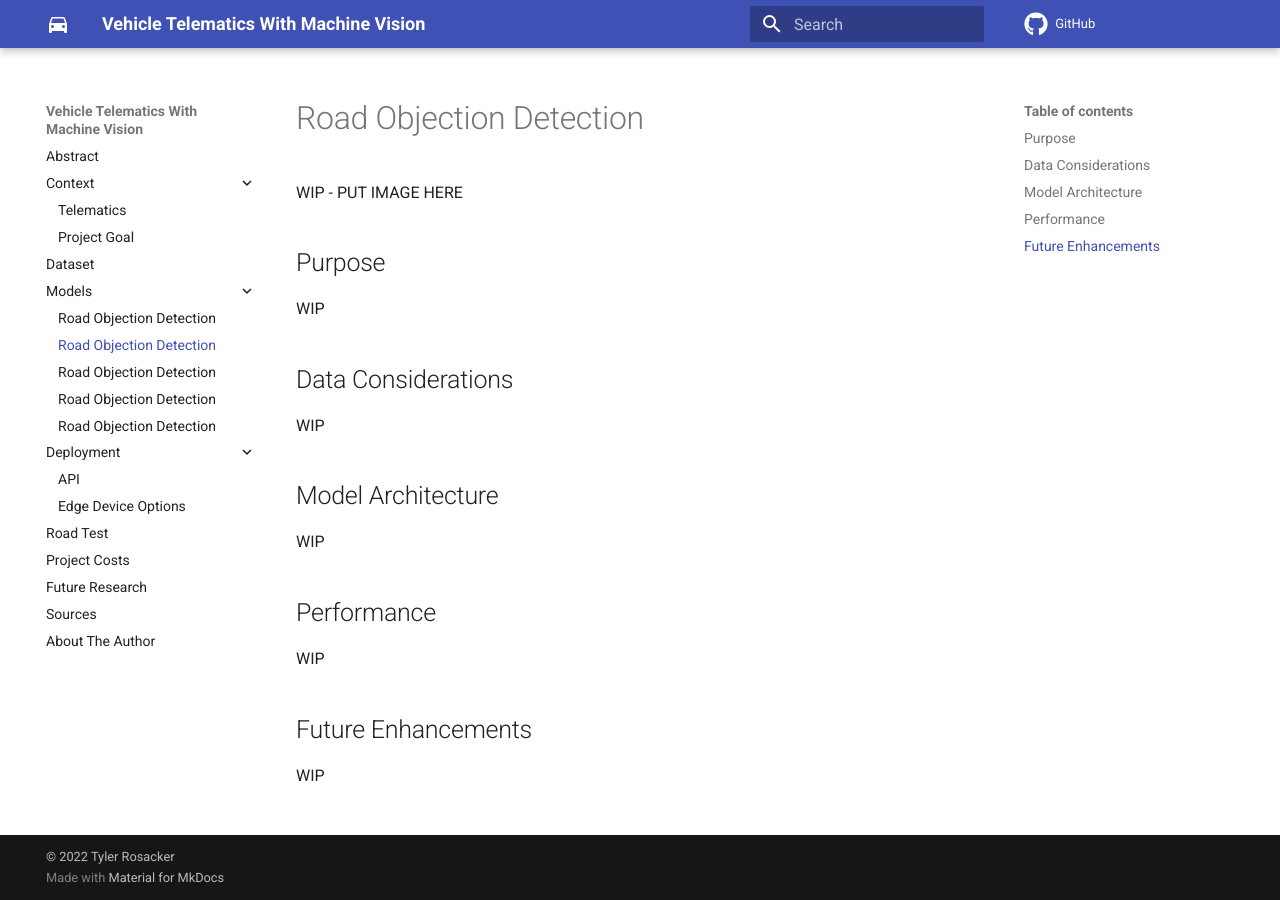
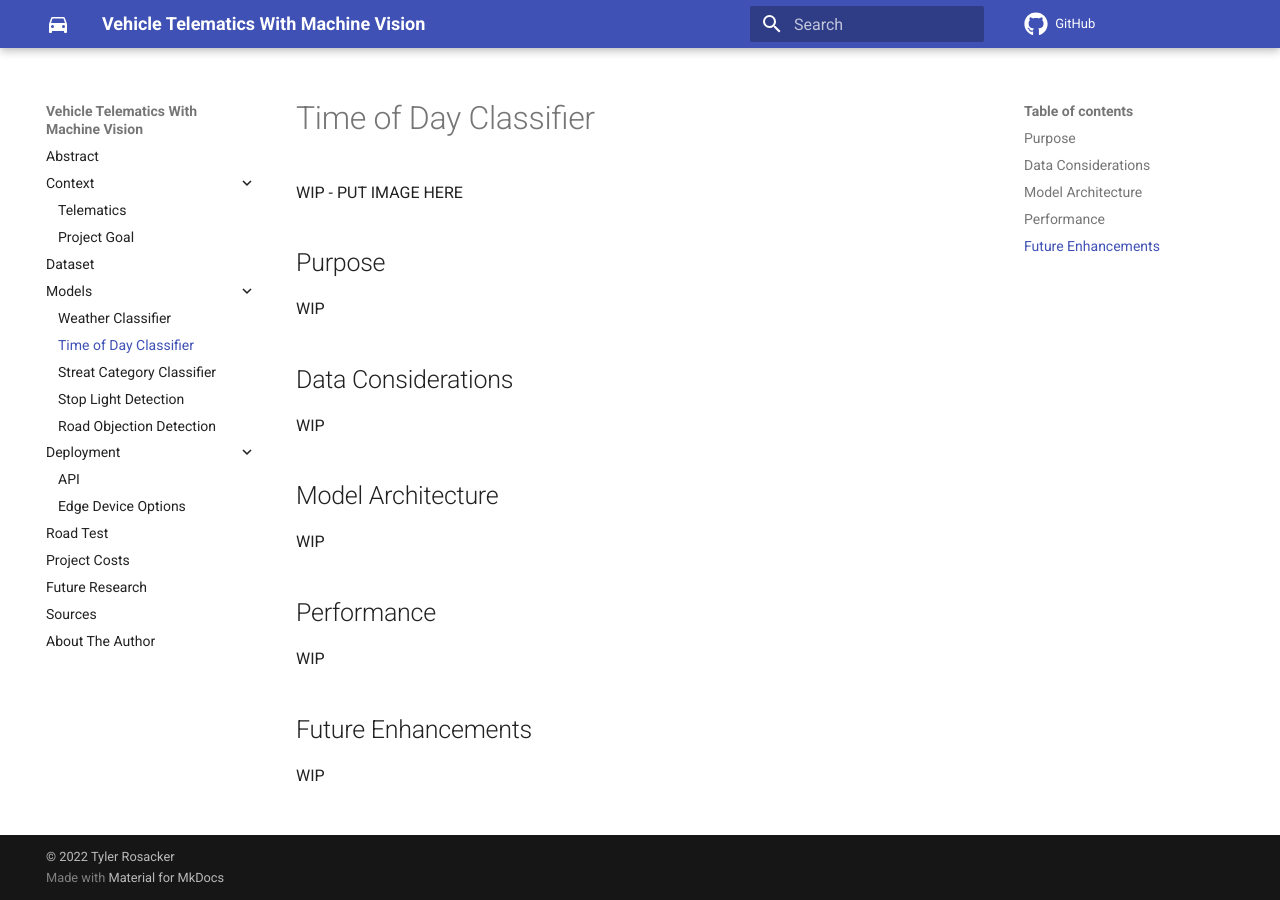
Before and after one commit to rosacker/Telematics-Machine-Vision-Writeup, an MkDocs documentation site: the page built from Docs/Models/Time-Of-Day-Detection.md, in a window 1280 px wide. Built offline with MkDocs 1.6.1 and Material for MkDocs 9.7.7, drawn with Linux system fonts in a browser that asks for light colours; comment, search, counter and statistics services are not loaded.

```diff
--- a/Docs/Models/Stop-Light-Detection.md
+++ b/Docs/Models/Stop-Light-Detection.md
@@ -1,4 +1,4 @@
-# Road Objection Detection
+# Stop Light Detection
 
 WIP - PUT IMAGE HERE
 
--- a/Docs/Models/Street-Category.md
+++ b/Docs/Models/Street-Category.md
@@ -1,4 +1,4 @@
-# Road Objection Detection
+# Streat Category Classifier
 
 WIP - PUT IMAGE HERE
 
--- a/Docs/Models/Time-Of-Day-Detection.md
+++ b/Docs/Models/Time-Of-Day-Detection.md
@@ -1,4 +1,4 @@
-# Road Objection Detection
+# Time of Day Classifier
 
 WIP - PUT IMAGE HERE
 
--- a/Docs/Models/Weather-Detection.md
+++ b/Docs/Models/Weather-Detection.md
@@ -1,4 +1,4 @@
-# Road Objection Detection
+# Weather Classifier
 
 WIP - PUT IMAGE HERE
 
```
